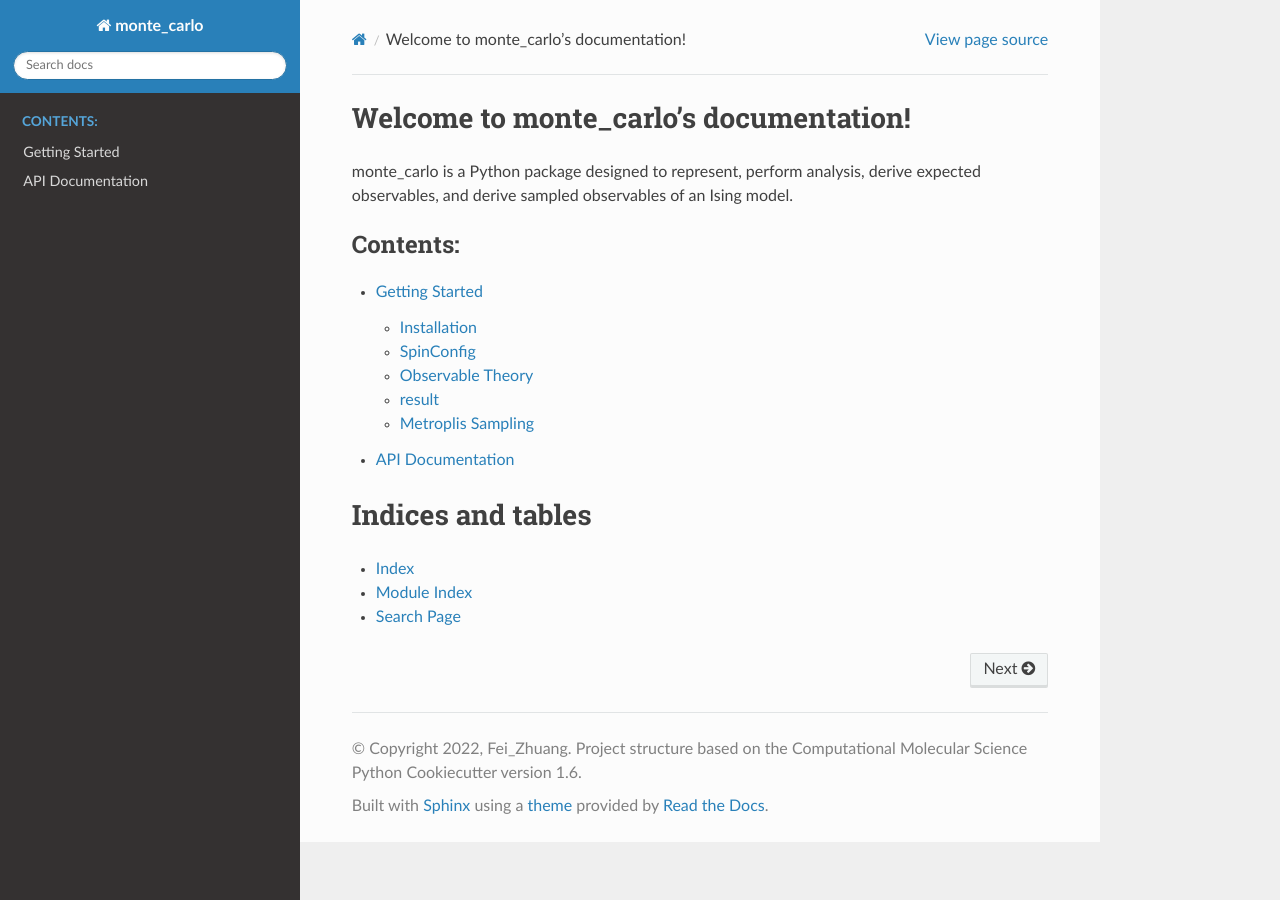
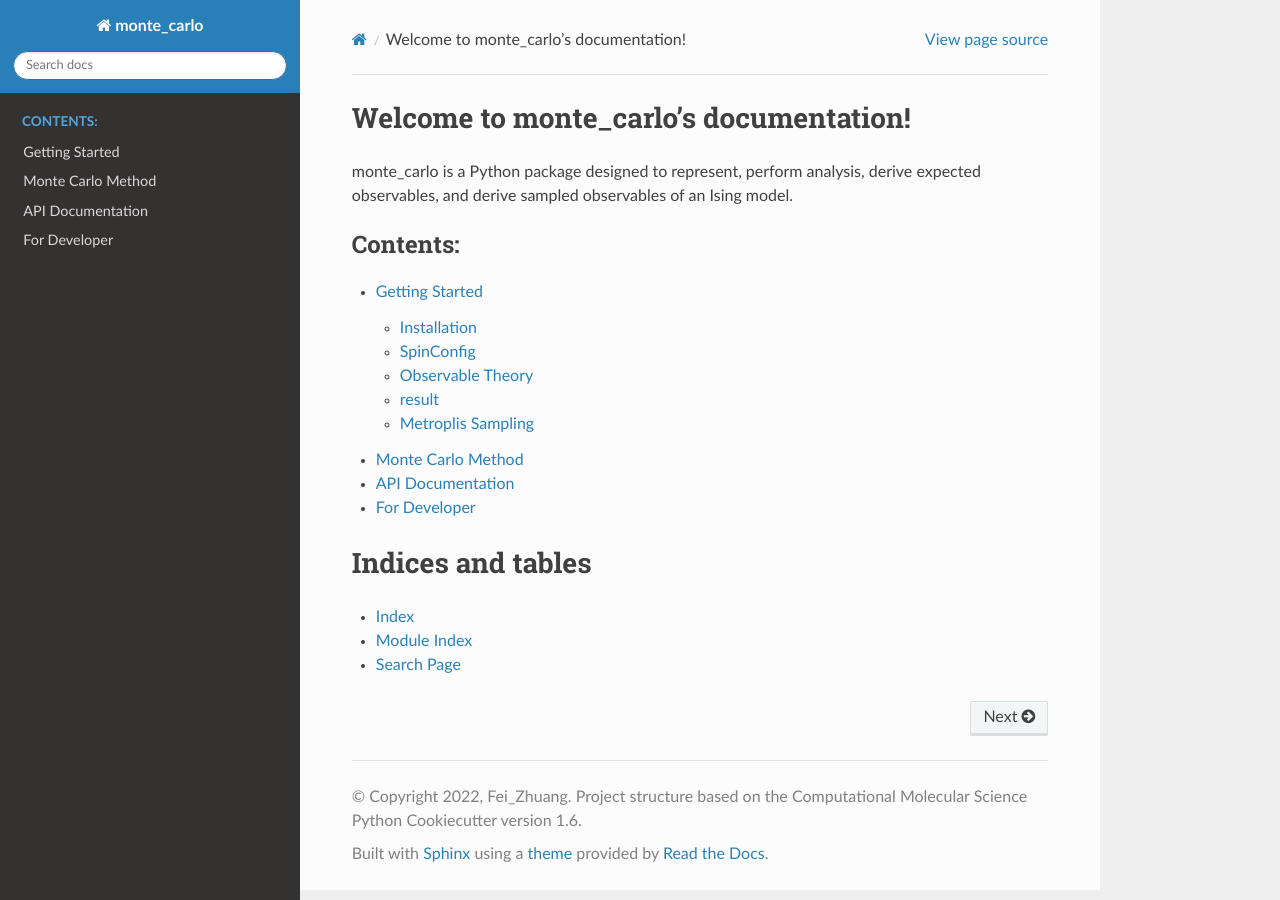
Before and after one commit to FeiQuantumSoftware/Monte_Carlo, a Sphinx documentation site: the page built from docs/index.rst, in a window 1280 px wide. Built offline with Sphinx 7.4.7 and the Read the Docs theme 2.0.0, drawn with Linux system fonts in a browser that asks for light colours; the version number could not be read and is left out.

Commit message:
doc edit

```diff
--- /dev/null
+++ b/docs/autosummary/monte_carlo.SpinConfig.hamiltonian.rst
@@ -0,0 +1,6 @@
+monte\_carlo.SpinConfig.hamiltonian
+===================================
+
+.. currentmodule:: monte_carlo
+
+.. automethod:: SpinConfig.hamiltonian
--- /dev/null
+++ b/docs/autosummary/monte_carlo.SpinConfig.init_input_decimal.rst
@@ -0,0 +1,6 @@
+monte\_carlo.SpinConfig.init\_input\_decimal
+============================================
+
+.. currentmodule:: monte_carlo
+
+.. automethod:: SpinConfig.init_input_decimal
--- /dev/null
+++ b/docs/autosummary/monte_carlo.SpinConfig.init_rand_spinlist.rst
@@ -0,0 +1,6 @@
+monte\_carlo.SpinConfig.init\_rand\_spinlist
+============================================
+
+.. currentmodule:: monte_carlo
+
+.. automethod:: SpinConfig.init_rand_spinlist
--- /dev/null
+++ b/docs/autosummary/monte_carlo.SpinConfig.input_str.rst
@@ -0,0 +1,6 @@
+monte\_carlo.SpinConfig.input\_str
+==================================
+
+.. currentmodule:: monte_carlo
+
+.. automethod:: SpinConfig.input_str
--- /dev/null
+++ b/docs/autosummary/monte_carlo.SpinConfig.magnetization.rst
@@ -0,0 +1,6 @@
+monte\_carlo.SpinConfig.magnetization
+=====================================
+
+.. currentmodule:: monte_carlo
+
+.. automethod:: SpinConfig.magnetization
--- /dev/null
+++ b/docs/autosummary/monte_carlo.SpinConfig.observable_metropolis_sampling.rst
@@ -0,0 +1,6 @@
+monte\_carlo.SpinConfig.observable\_metropolis\_sampling
+========================================================
+
+.. currentmodule:: monte_carlo
+
+.. automethod:: SpinConfig.observable_metropolis_sampling
--- /dev/null
+++ b/docs/autosummary/monte_carlo.SpinConfig.observable_theory.rst
@@ -0,0 +1,6 @@
+monte\_carlo.SpinConfig.observable\_theory
+==========================================
+
+.. currentmodule:: monte_carlo
+
+.. automethod:: SpinConfig.observable_theory
--- /dev/null
+++ b/docs/autosummary/monte_carlo.SpinConfig.random_flip.rst
@@ -0,0 +1,6 @@
+monte\_carlo.SpinConfig.random\_flip
+====================================
+
+.. currentmodule:: monte_carlo
+
+.. automethod:: SpinConfig.random_flip
--- a/docs/index.rst
+++ b/docs/index.rst
@@ -15,7 +15,9 @@
    :caption: Contents:
 
    getting_started
+   monte_carlo_method
    api
+   developer_instruction
 
 
 
```
Also changed, not shown: docs/developer_instruction.rst (added, +7 -0 lines), docs/getting_started.rst (+0 -12 lines), docs/monte_carlo_method.rst (added, +7 -0 lines), 2 other files.
